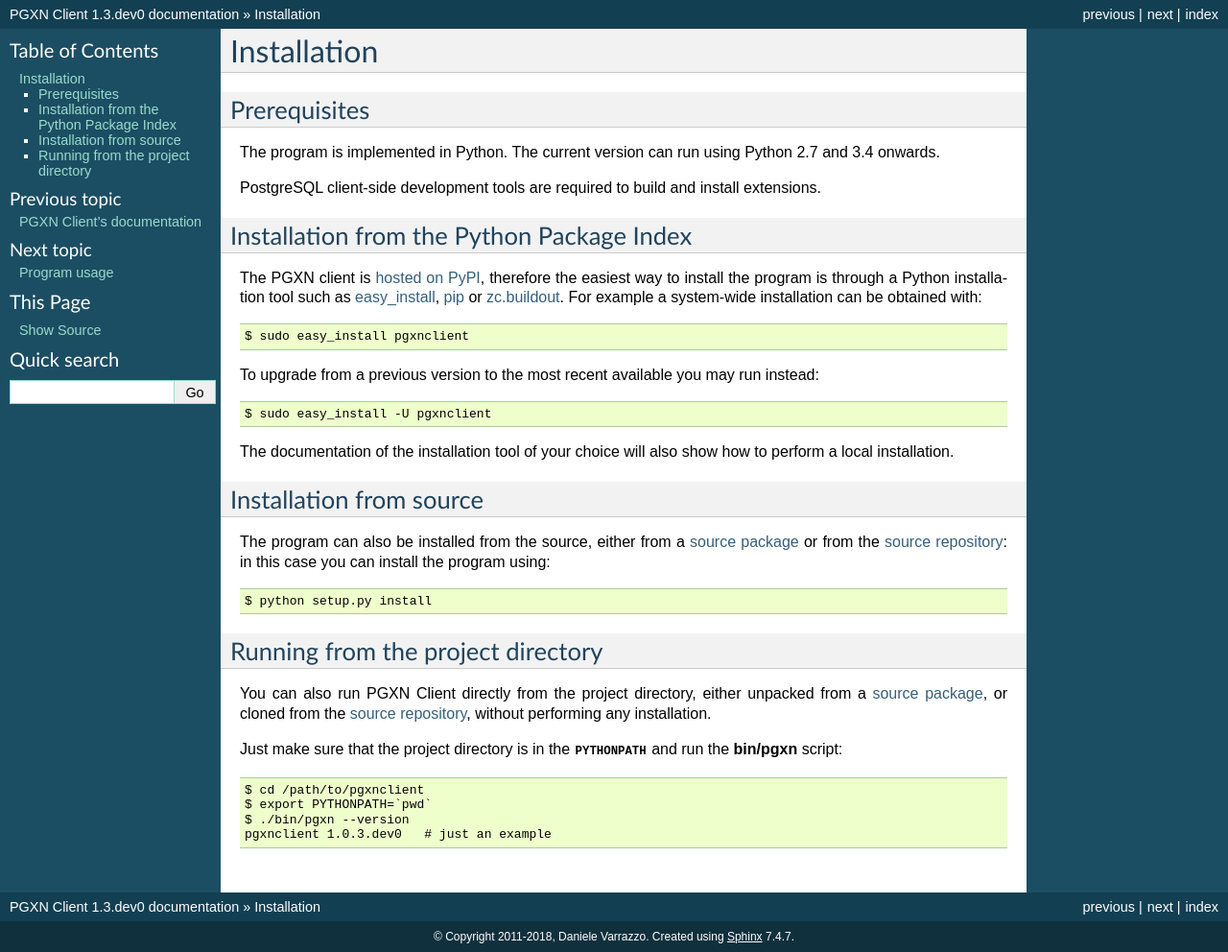
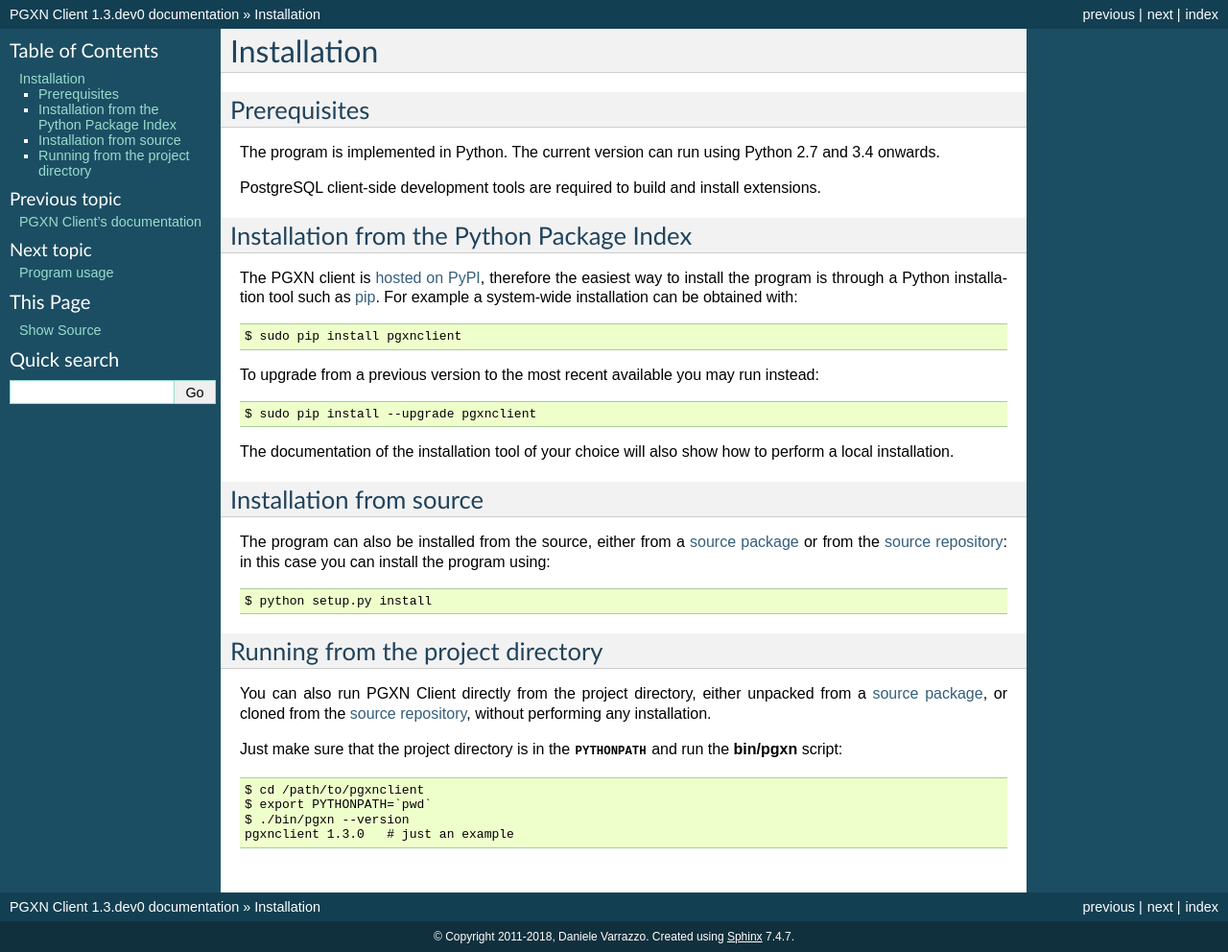
Before and after one commit to pgxn/pgxnclient, a Sphinx documentation site: the page built from docs/install.rst, in a window 1280 px wide. Shown: the whole page at 96% size. Built offline with Sphinx 7.4.7, drawn with Linux system fonts in a browser that asks for light colours.

Commit message:
Just document installation using pip

```diff
--- a/docs/install.rst
+++ b/docs/install.rst
@@ -15,24 +15,21 @@
 ------------------------------------------
 
 The PGXN client is `hosted on PyPI`__, therefore the easiest way to install
-the program is through a Python installation tool such as easy_install_, pip_
-or `zc.buildout`_. For example a system-wide installation can be obtained
-with::
+the program is through a Python installation tool such as pip_. For example a
+system-wide installation can be obtained with::
 
-    $ sudo easy_install pgxnclient
+    $ sudo pip install pgxnclient
 
 To upgrade from a previous version to the most recent available you may run
 instead::
 
-    $ sudo easy_install -U pgxnclient
+    $ sudo pip install --upgrade pgxnclient
 
 The documentation of the installation tool of your choice will also show how
 to perform a local installation.
 
 .. __: https://pypi.org/project/pgxnclient/
-.. _easy_install: http://peak.telecommunity.com/DevCenter/EasyInstall
 .. _pip: https://pip.pypa.io/en/latest/
-.. _zc.buildout: http://www.buildout.org/
 
 
 Installation from source
@@ -61,7 +58,7 @@
     $ cd /path/to/pgxnclient
     $ export PYTHONPATH=`pwd`
     $ ./bin/pgxn --version
-    pgxnclient 1.0.3.dev0   # just an example
+    pgxnclient 1.3.0   # just an example
 
 .. __: https://pypi.org/project/pgxnclient/
 .. __: https://github.com/dvarrazzo/pgxnclient
```
